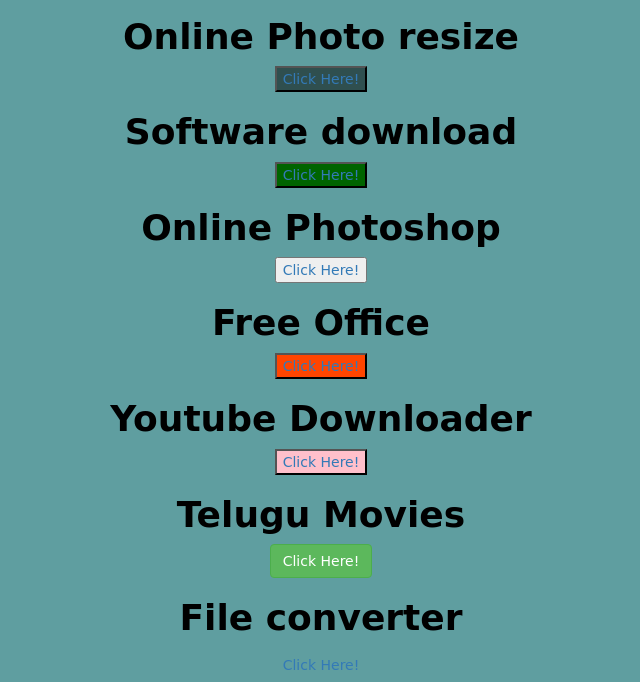
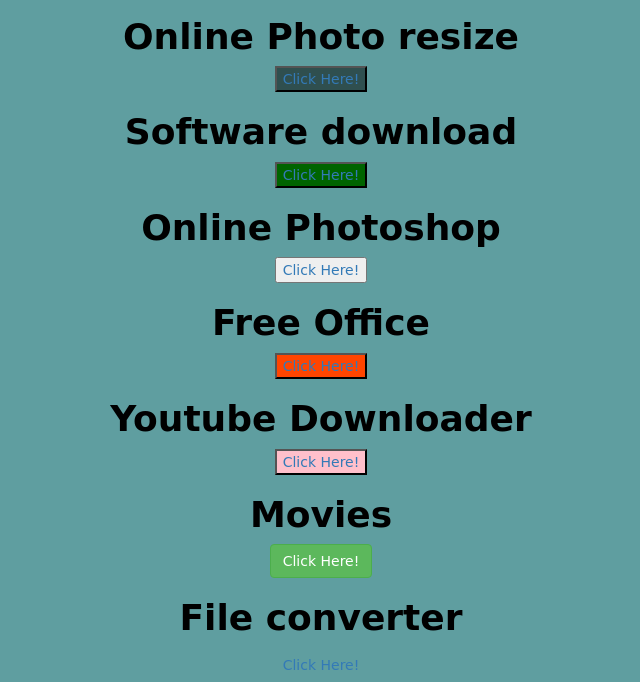
Before and after one commit to Mani2010/15-Useful-Websites, a plain HTML site: page index.html in a window 1280 px wide. Shown: the part 759-1441 px from the top of the page, without its empty margins (319-959 px from the left). Drawn offline with nearby package versions, Linux system fonts and the light colour scheme; a web font is replaced by a local one.

Commit message:
Update index.html

```diff
--- a/index.html
+++ b/index.html
@@ -71,7 +71,7 @@
 
 
      <section id="Movies">
-    <h1>Telugu Movies</h1>
+    <h1> Movies</h1>
      <a href="https://www.5MovieRulz.gd" target="_blank"><button class="btn btn-success">Click Here!</button></a>
 
     </section>
```
